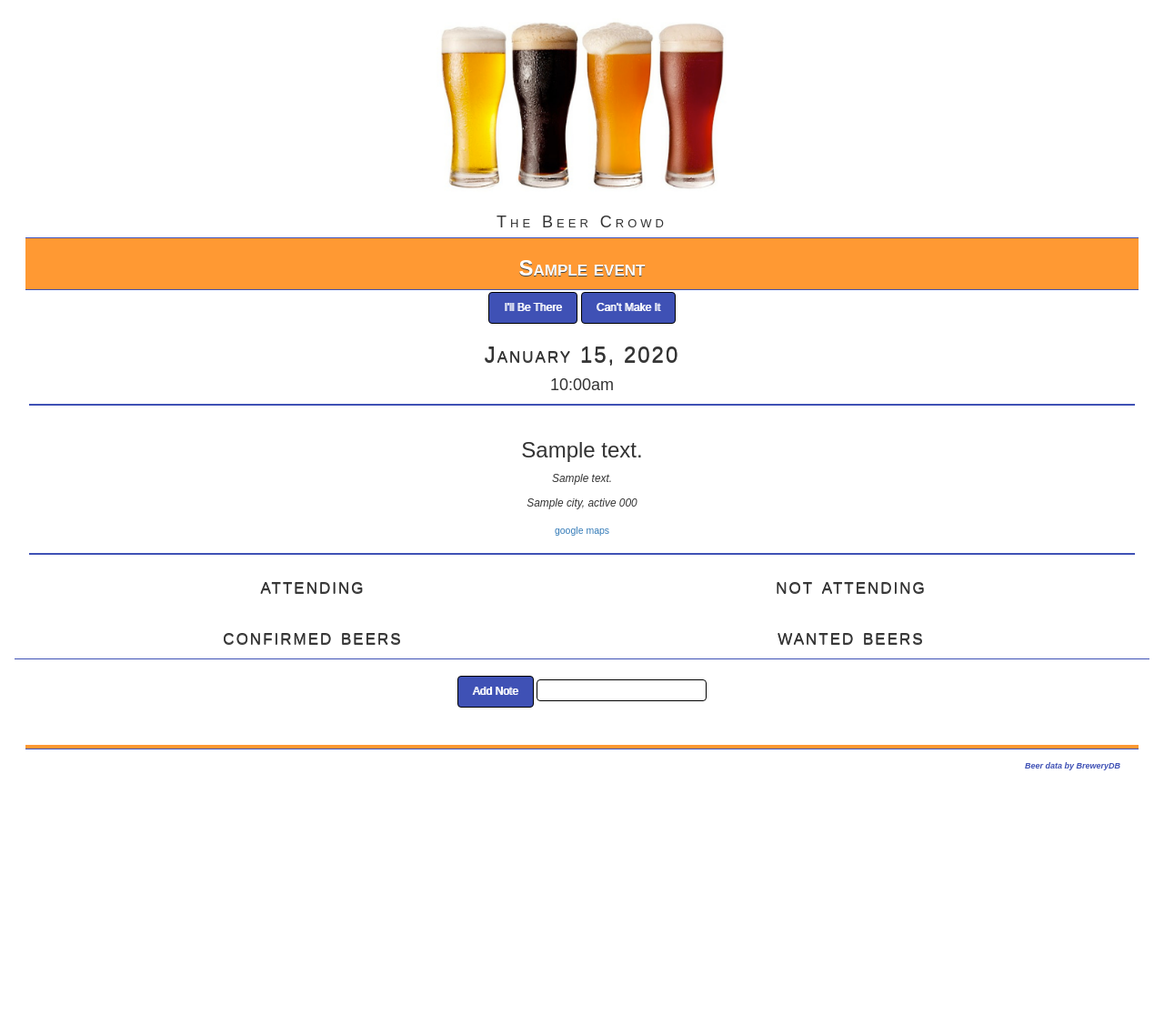
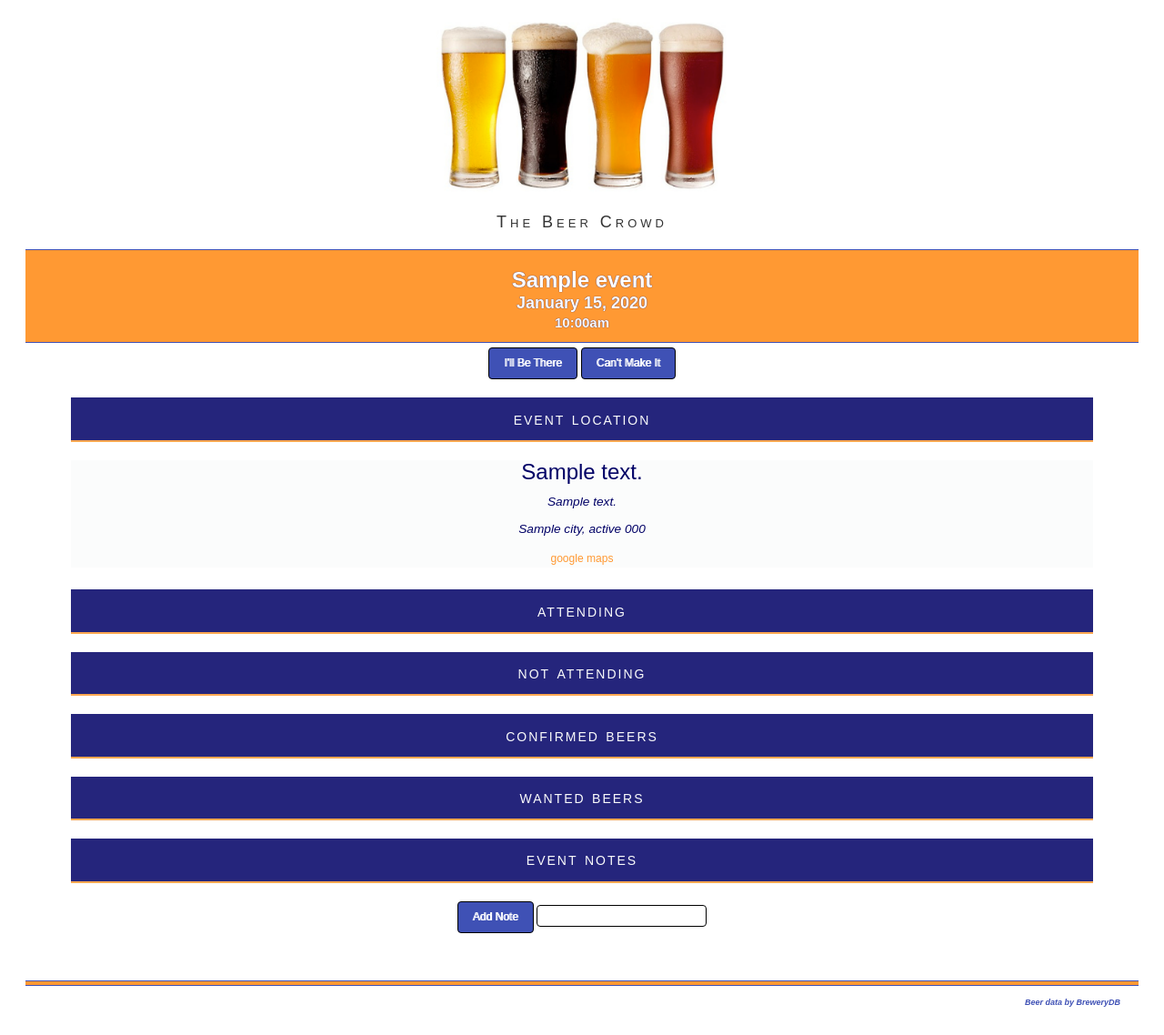
Before and after one commit to scotplum/beerclub, a Django app: template templates/beerclub/event/event.html in a window 1280 px wide. Shown: the whole page at 91% size. Before the commit the page ends 847 px from the top, so only its background shows below. Run offline with Django 3.2, Linux system fonts and the light colour scheme; the template is opened without the code that fills it: most values are stand-ins (such as "Sample title", 1, 10 or a date in 2020); some libraries are stand-ins or nearby versions.

Commit message:
Design changes to color and look and feel of the site

```diff
--- a/beerclub/settings.py
+++ b/beerclub/settings.py
@@ -30,8 +30,7 @@ ALLOWED_HOSTS = [
 	'127.0.0.1',
 	'localhost',
 	'0.0.0.0',
-	'cc696d67.ngrok.io',
-	'e4f7cc96.ngrok.io',
+	'7a88df6b.ngrok.io',
 ]
 
 AUTHENTICATION_BACKENDS = (
--- a/static/beerclub/style.css
+++ b/static/beerclub/style.css
@@ -3,12 +3,20 @@ body {
     font-family: "Arial";
 }
 
-.w3-beer
-{
+.topmenu {
+	border: solid 1px #003366;
+	background-color: #000066;
+	opacity: .90;
+}
+
+.w3-beer{
 	color:#000;
-	background-color:#FF9933;
+	background-color: #FF9933;
 	padding: 0;
-	margin: 1px 1% 1px 1%;
+	margin: 1% 1% 1px 1%;
+	border-top: 1px solid #003366;
+	border-bottom: 1px solid #003366;
+	text-shadow:0px 0px 1px #000066;
 	}
 
 .beernote{
@@ -29,11 +37,16 @@ body {
 
 .homebeer{
 	font-size: 115%;
+	padding: 0 0 0 0;
+	background-color:  #fbfcfc;
+	margin-left: 5%;
+	margin-right: 5%;
+	color: #000066;
 }
 
 .homecompany{
 	font-size: 75%;
-	color: black;
+	color: #003366;
 }
 
 .homeheading{
@@ -42,6 +55,8 @@ body {
 
 .googlemaps{
 	font-size: 75%;
+	text-decoration: none;
+	color: #FF9933;
 }
 
 .eventaddress{
@@ -60,12 +75,47 @@ body {
 }
 
 .beerpaddingthin{
-	padding-top: 1px;
-	padding-bottom: 1px;
+	padding-top: 2px;
+	padding-bottom: 2px;
 }
 
 .beerheading{
+	color: #fbfcfc;
+	background-color: #000066;
+	letter-spacing: 2px;
 	font-variant:small-caps;
+    font-family: "Arial";
+	margin-bottom: 0;
+	border-bottom: 2px solid #FF9933;
+	margin-left: 5%;
+	margin-right: 5%;
+	padding-bottom: 1%;
+	padding-top: 1%;
+	font-size: 140%;
+	opacity: .85;
+	font-weight: 500;
+	}
+
+.loginlink{
+	letter-spacing: 1px;
+	text-decoration: none;
+	font-weight: bold;
+	text-shadow: 0px 0px 1px #fbfcfc;
+}
+
+.beercrowd{
+	font-size: 180%;
+	font-variant:small-caps;
+	color: #000066;
+	text-shadow: 0px 0px 5px #FF9933;
+	font-weight: bold;
+}
+
+.notecolor{
+	color: #000066;
+}
+
+.ratings{
+	color: #000066;
 	letter-spacing: 2px;
-	text-shadow:0px 1px 0 #444;
 }
--- a/templates/beerclub/event/event.html
+++ b/templates/beerclub/event/event.html
@@ -6,10 +6,10 @@
 
 <div class="w3-mobile w3-center">
 	<div class="w3-beer w3-container w3-border-bottom w3-border-top w3-border-indigo w3-padding-bottom">
-		<h3 class="w3-animate-left w3-center w3-text-white" style="text-shadow:0px 1px 0 #444; font-variant: small-caps; font-weight: bold;">{{ event.event_name }}</h3>
+		<h3 class="w3-animate-left w3-center w3-text-white"><b>{{ event.event_name }}</b><br><div class="w3-large beerpaddingthin"><b>{{ event.event_date|date:'F d, Y' }}</b></div><div class="w3-medium beerpaddingthin"><b>{{ event.event_date|time:'g:iA'|lower }}</b></div></h3>
 	</div>
-	<div class="beerpaddingthin">
-	<form name="eventattendForm" class="w3-center" method="Post">
+	<div class="w3-padding-top">
+	<form name="eventattendForm" class="w3-center beerpadding" method="Post">
 	{% if event_attendance_check %}
 		{% if event_attendance.will_attend == True %}
 	<button class="w3-button w3-indigo w3-round w3-small w3-border w3-border-black w3-hover-white" style="text-shadow:1px 0 0" name="remove" value="y" type="submit">Can't Make It After All</button>
@@ -23,22 +23,22 @@
 	{% csrf_token %}
 	</form>
 	</div>
-	<div class="w3-container">
+	<div class="w3-center">
 		<div class="w3-center">
-			<h3 class="beerheading">{{ event.event_date|date:'F d, Y' }}</h3>
-			<h4 class="">{{ event.event_date|time:'g:iA'|lower }}</h4>
-			<div class="w3-indigo beerpaddingthin w3-margin-bottom"></div>
-				<div class="w3-container w3-center"><h3 class="w3-center w3-margin-0" style="">{{ event.address.description }}</h3></div>
-				<div class="w3-center">
-				<p class="eventaddress w3-padding-0 w3-margin-0"><i>{{ event.address.address_1 }}</i></p>
-				<p class="eventaddress w3-margin-0"><i>{{ event.address.city }}, {{ event.address.state }} {{ event.address.zip_code }}</i></p>
-				<a class="googlemaps w3-margin-0" href="{{ event.address.google_maps }}" target="_new">google maps</a><br>
-				</div>
-			<div class="w3-indigo beerpaddingthin w3-margin-top"></div>
+			<h3 class="beerheading">event location</h3>
+			<div class="homebeer">
+			<div class="w3-center"><h3 class="w3-center w3-padding-top w3-margin-0" style="">{{ event.address.description }}</h3></div>
+			<div class="w3-center">
+			<p class="eventaddress w3-padding-0 w3-margin-0"><i>{{ event.address.address_1 }}</i></p>
+			<p class="eventaddress w3-margin-0"><i>{{ event.address.city }}, {{ event.address.state }} {{ event.address.zip_code }}</i></p>
+			<a class="googlemaps w3-margin-0" href="{{ event.address.google_maps }}" target="_new">google maps</a><br>
+			</div>
+			</div>
+			<div class="beerpaddingthin"></div>
 		</div>
 	</div>
-	<div class="w3-container w3-margin-left w3-margin-right">
-		<div class="w3-cell w3-half w3-left">
+	<div class="w3-padding-top">
+		<div class="w3-center">
 			<h3 class="beerheading">attending</h3>
 			<div class="homebeer">
 			{% if confirmed_check == False %}
@@ -52,7 +52,7 @@
 			{% endif %}
 			</div>
 		</div>
-		<div class="w3-cell w3-half w3-right">
+		<div class="">
 			<h3 class="beerheading">not attending</h3>
 			<div class="homebeer">
 			{% if declined_check == False %}
@@ -67,8 +67,8 @@
 			</div>
 		</div>
 	</div>
-	<div class="w3-container w3-margin-left w3-margin-right">
-		<div class="w3-cell w3-half w3-left">
+	<div class="w3-mobile w3-padding-bottom w3-margin-bottom">
+		<div class="">
 			<h3 class="beerheading">confirmed beers</h3>
 			<div class="homebeer">
 			{% if event_beer_check == False %}
@@ -77,34 +77,39 @@
 			{% for beer in committed %}
 			{% if beer.is_active == True %}
 			<ul class="w3-ul w3-margin-right"><li class=""><a href="/home/findbeer/{{ beer.bdb_id }}/">{{ beer.beer_name }} ({{ beer.user }})</a></li></ul>
+			<p class="homecompany"><i>{{ beer.beer_company }}</i></p>
 			{% endif %}
 			{% endfor %}
 			{% endif %}
 			</div>
 		</div>
-		<div class="w3-cell w3-half w3-right w3-padding-bottom">
+		<div class="w3-padding-bottom">
 			<h3 class="beerheading">wanted beers</h3>
 			<div class="homebeer">
 			{% for item in suggest %}
 			{% for beer in item %}
 			{% if beer.is_active == True %}
 			<ul class="w3-ul w3-margin-right"><li class=""><a href="/home/findbeer/{{ beer.bdb_id }}/">{{ beer.beer_name }} ({{ beer.user }})</a></li></ul>
+			<p class="homecompany"><i>{{ beer.beer_company }}</i></p>
 			{% endif %}
 			{% endfor %}
 			{% endfor %}
 			</div>
 		</div>
 	</div>
-	<div class="w3-center w3-padding-bottom w3-padding-top w3-mobile w3-padding-right w3-padding-left">
+	<div class="w3-center w3-mobile">
+		<h3 class="beerheading">event notes</h3>
 		{% for note in event_notes %}
 		{% if note.is_active == True %}
-		<div class="w3-row w3-padding w3-border-top w3-border-indigo {% cycle 'beernote' 'whitenote' %} {% cycle 'w3-text-white' 'w3-text-black' %}">
-		<div class="w3-col" style="width: 30%; text-align: center;">{{ note.user.username }}</div>
-		<div class="w3-rest" style="text-align:left;"><i class="w3-medium">"{{ note.note }}"</i></div>
+		<div class="homebeer">
+		<div class="w3-row w3-padding w3-border-bottom w3-border-indigo {% cycle 'whitenote' 'beernote' %} {% cycle 'notecolor' 'w3-text-white' %}">
+		<div class="w3-small" style="text-align: center;"><i>"{{ note.note }}"</i></div>
+		<div class="w3-large" style="text-align:center; text-shadow:0px 0px 1px #fbfcfc;"><b>{{ note.user.username }}</b></div>
+		</div>
 		</div>
 		{% endif %}
 		{% endfor %}
-		<div class="w3-border-top w3-border-indigo beerpaddingthin w3-padding-bottom w3-margin-bottom"></div>
+		<div class="beerpaddingthin w3-padding-bottom w3-margin-bottom"></div>
 		<form name="eventnoteForm" class="w3-center w3-padding-right" method="Post">
 		<button class="w3-button w3-indigo w3-round w3-small w3-border w3-border-black w3-hover-white" style="text-shadow:1px 0 0" name="eventnote" value="y" type="submit">Add Note</button>
 		<input type="text" class="w3-center w3-round w3-border w3-border-black w3-hover-white" style="text-shadow:1px 0 0" name="notevalue">
--- a/templates/beerclub/event/index.html
+++ b/templates/beerclub/event/index.html
@@ -6,7 +6,7 @@
 
 <div class="w3-mobile w3-center">
 	<div class="w3-beer w3-container w3-border-bottom w3-border-top w3-border-indigo w3-padding-bottom">
-		<h3 class="w3-animate-left w3-center w3-text-white" style="text-shadow:0px 1px 0 #444; font-variant: small-caps; font-weight: bold;">OK Beer Taster Events</h3>
+		<h3 class="w3-animate-left w3-center w3-text-white"><b>OK Beer Taster Events</b></h3>
 	</div>
 	<div class="w3-container w3-padding-bottom w3-margin-left w3-margin-right">
 		<div class="w3-cell w3-half w3-left w3-padding-bottom">
```
Also changed, not shown: templates/beerclub/account/login.html (+7 -7 lines), templates/beerclub/base.html (+8 -8 lines), templates/beerclub/home/beer.html (+37 -33 lines), templates/beerclub/home/index.html (+11 -11 lines), templates/beerclub/star_ratings/widget_base.html (+2 -5 lines), db.sqlite3, 1 other file.
